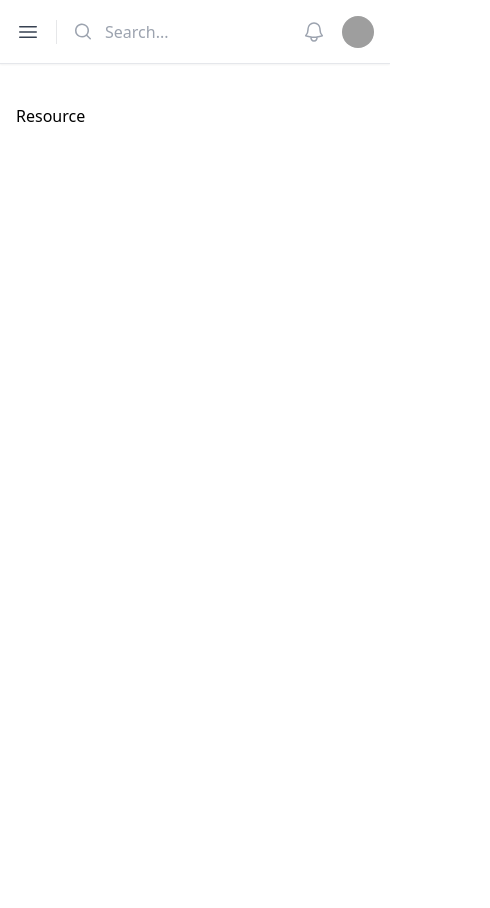
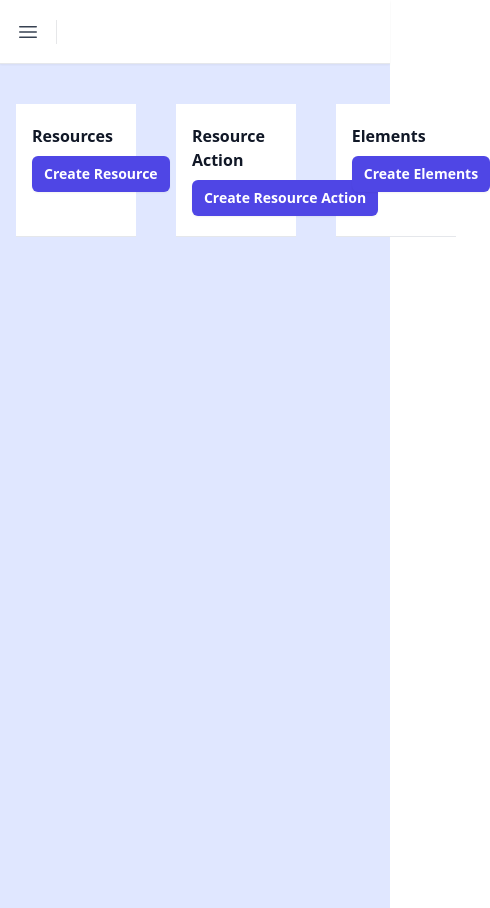
Before and after one commit to robinthomas007/automation-tool-frontend, a React (Create React App) app: page /resource in a window 390 px wide. Shown: the whole page, 490 px wide, since content can reach past the window. Before the commit the page ends 844 px from the top, so only its background shows below. Built offline with nearby package versions, Linux system fonts and the light colour scheme; grey boxes are pictures that could not be loaded.

Commit message:
modal implemented

```diff
--- /dev/null
+++ b/src/Components/Modal.tsx
@@ -0,0 +1,83 @@
+import { Fragment, useRef } from "react";
+import { Dialog, Transition } from "@headlessui/react";
+// import { CheckIcon } from "@heroicons/react/24/outline";
+
+export default function Modal({ open, setOpenModal, children }: any) {
+  // const [open, setOpen] = useState(true)
+
+  const cancelButtonRef = useRef(null);
+
+  return (
+    <Transition.Root show={open} as={Fragment}>
+      <Dialog
+        as="div"
+        className="relative z-10"
+        initialFocus={cancelButtonRef}
+        onClose={setOpenModal}
+      >
+        <Transition.Child
+          as={Fragment}
+          enter="ease-out duration-300"
+          enterFrom="opacity-0"
+          enterTo="opacity-100"
+          leave="ease-in duration-200"
+          leaveFrom="opacity-100"
+          leaveTo="opacity-0"
+        >
+          <div className="fixed inset-0 bg-gray-500 bg-opacity-75 transition-opacity" />
+        </Transition.Child>
+
+        <div className="fixed inset-0 z-10 w-screen overflow-y-auto">
+          <div className="flex min-h-full items-end justify-center p-4 text-center sm:items-center sm:p-0">
+            <Transition.Child
+              as={Fragment}
+              enter="ease-out duration-300"
+              enterFrom="opacity-0 translate-y-4 sm:translate-y-0 sm:scale-95"
+              enterTo="opacity-100 translate-y-0 sm:scale-100"
+              leave="ease-in duration-200"
+              leaveFrom="opacity-100 translate-y-0 sm:scale-100"
+              leaveTo="opacity-0 translate-y-4 sm:translate-y-0 sm:scale-95"
+            >
+              <Dialog.Panel className="relative transform overflow-hidden rounded-lg bg-white px-4 pb-4 pt-5 text-left shadow-xl transition-all sm:my-8 sm:w-full sm:max-w-lg sm:p-6">
+                <div>
+                  {/* <div className="mx-auto flex h-12 w-12 items-center justify-center rounded-full bg-green-100">
+                    <CheckIcon
+                      className="h-6 w-6 text-green-600"
+                      aria-hidden="true"
+                    />
+                  </div> */}
+                  <div className="mt-3 text-center sm:mt-5">
+                    <Dialog.Title
+                      as="h3"
+                      className="text-base font-semibold leading-6 text-gray-900"
+                    >
+                      Title
+                    </Dialog.Title>
+                    <div className="mt-2">{children}</div>
+                  </div>
+                </div>
+                <div className="mt-5 sm:mt-6 sm:grid sm:grid-flow-row-dense sm:grid-cols-2 sm:gap-3">
+                  <button
+                    type="button"
+                    className="inline-flex w-full justify-center rounded-md bg-indigo-600 px-3 py-2 text-sm font-semibold text-white shadow-sm hover:bg-indigo-500 focus-visible:outline focus-visible:outline-2 focus-visible:outline-offset-2 focus-visible:outline-indigo-600 sm:col-start-2"
+                    onClick={() => setOpenModal(false)}
+                  >
+                    Deactivate
+                  </button>
+                  <button
+                    type="button"
+                    className="mt-3 inline-flex w-full justify-center rounded-md bg-white px-3 py-2 text-sm font-semibold text-gray-900 shadow-sm ring-1 ring-inset ring-gray-300 hover:bg-gray-50 sm:col-start-1 sm:mt-0"
+                    onClick={() => setOpenModal(false)}
+                    ref={cancelButtonRef}
+                  >
+                    Cancel
+                  </button>
+                </div>
+              </Dialog.Panel>
+            </Transition.Child>
+          </div>
+        </div>
+      </Dialog>
+    </Transition.Root>
+  );
+}
--- a/src/Main/MainLayout.tsx
+++ b/src/Main/MainLayout.tsx
@@ -111,7 +111,7 @@ export default function Example() {
                   <div className="flex grow flex-col gap-y-5 overflow-y-auto bg-indigo-600 px-6 pb-4">
                     <div className="flex h-16 shrink-0 items-center">
                       <img
-                        className="h-8 w-auto"
+                        className="h-16 w-full mt-2 rounded-md"
                         src="https://www.google.com/u/2/ac/images/logo.gif?uid=104625288658739303984&service=google_gsuite"
                         alt="Your Company"
                       />
@@ -198,7 +198,7 @@ export default function Example() {
           <div className="flex grow flex-col gap-y-5 overflow-y-auto bg-indigo-600 px-6 pb-4">
             <div className="flex h-16 shrink-0 items-center">
               <img
-                className="h-8 w-auto"
+                className="h-16 w-full mt-2 rounded-md"
                 src="https://www.google.com/u/2/ac/images/logo.gif?uid=104625288658739303984&service=google_gsuite"
                 alt="Your Company"
               />
@@ -275,8 +275,8 @@ export default function Example() {
           </div>
         </div>
 
-        <div className="lg:pl-72">
-          <div className="sticky top-0 z-40 flex h-16 shrink-0 items-center gap-x-4 border-b border-gray-200 bg-white px-4 shadow-sm sm:gap-x-6 sm:px-6 lg:px-8">
+        <div className="lg:pl-72 bg-indigo-100">
+          <div className="lg:hidden sticky top-0 z-40 flex h-16 shrink-0 items-center gap-x-4 border-b border-gray-200 bg-white px-4 shadow-sm sm:gap-x-6 sm:px-6 lg:px-8">
             <button
               type="button"
               className="-m-2.5 p-2.5 text-gray-700 lg:hidden"
@@ -286,13 +286,12 @@ export default function Example() {
               <Bars3Icon className="h-6 w-6" aria-hidden="true" />
             </button>
 
-            {/* Separator */}
             <div
               className="h-6 w-px bg-gray-900/10 lg:hidden"
               aria-hidden="true"
             />
 
-            <div className="flex flex-1 gap-x-4 self-stretch lg:gap-x-6">
+            {/* <div className="flex flex-1 gap-x-4 self-stretch lg:gap-x-6">
               <form className="relative flex flex-1" action="#" method="GET">
                 <label htmlFor="search-field" className="sr-only">
                   Search
@@ -318,13 +317,11 @@ export default function Example() {
                   <BellIcon className="h-6 w-6" aria-hidden="true" />
                 </button>
 
-                {/* Separator */}
                 <div
                   className="hidden lg:block lg:h-6 lg:w-px lg:bg-gray-900/10"
                   aria-hidden="true"
                 />
 
-                {/* Profile dropdown */}
                 <Menu as="div" className="relative">
                   <Menu.Button className="-m-1.5 flex items-center p-1.5">
                     <span className="sr-only">Open user menu</span>
@@ -375,10 +372,10 @@ export default function Example() {
                   </Transition>
                 </Menu>
               </div>
-            </div>
+            </div> */}
           </div>
 
-          <main className="py-10">
+          <main className="py-10 min-h-screen">
             <div className="px-4 sm:px-6 lg:px-8">
               <Outlet />
             </div>
--- a/src/Main/pages/Resource.tsx
+++ b/src/Main/pages/Resource.tsx
@@ -1,7 +1,74 @@
+import { Fragment, useState } from "react";
+
+import Modal from "../../Components/Modal";
 const Resource = () => {
+  const [open, setOpenModal] = useState(true);
+  const [modelKey, setModelKey] = useState("");
+
   return (
-    <div>
-      <p>Resource</p>
+    <div className="flex flex-row">
+      {modelKey === "resource" && (
+        <Modal open={open} setOpenModal={setOpenModal}>
+          <p>{modelKey}</p>
+        </Modal>
+      )}
+      <div className="border-b border-gray-200 bg-white px-4 py-5 sm:px-6 w-96">
+        <div className="-ml-4 -mt-2 flex flex-wrap items-center justify-between sm:flex-nowrap">
+          <div className="ml-4 mt-2">
+            <h3 className="text-base font-semibold leading-6 text-gray-900">
+              Resources
+            </h3>
+          </div>
+          <div className="ml-4 mt-2 flex-shrink-0">
+            <button
+              type="button"
+              onClick={() => {
+                setModelKey("resource");
+                setOpenModal(true);
+              }}
+              className="relative inline-flex items-center rounded-md bg-indigo-600 px-3 py-2 text-sm font-semibold text-white shadow-sm hover:bg-indigo-500 focus-visible:outline focus-visible:outline-2 focus-visible:outline-offset-2 focus-visible:outline-indigo-600"
+            >
+              Create Resource
+            </button>
+          </div>
+        </div>
+      </div>
+
+      <div className="border-b border-gray-200 bg-white px-4 py-5 sm:px-6 w-96 ml-10">
+        <div className="-ml-4 -mt-2 flex flex-wrap items-center justify-between sm:flex-nowrap">
+          <div className="ml-4 mt-2">
+            <h3 className="text-base font-semibold leading-6 text-gray-900">
+              Resource Action
+            </h3>
+          </div>
+          <div className="ml-4 mt-2 flex-shrink-0">
+            <button
+              type="button"
+              className="relative inline-flex items-center rounded-md bg-indigo-600 px-3 py-2 text-sm font-semibold text-white shadow-sm hover:bg-indigo-500 focus-visible:outline focus-visible:outline-2 focus-visible:outline-offset-2 focus-visible:outline-indigo-600"
+            >
+              Create Resource Action
+            </button>
+          </div>
+        </div>
+      </div>
+
+      <div className="border-b border-gray-200 bg-white px-4 py-5 sm:px-6 w-96 ml-10">
+        <div className="-ml-4 -mt-2 flex flex-wrap items-center justify-between sm:flex-nowrap">
+          <div className="ml-4 mt-2">
+            <h3 className="text-base font-semibold leading-6 text-gray-900">
+              Elements
+            </h3>
+          </div>
+          <div className="ml-4 mt-2 flex-shrink-0">
+            <button
+              type="button"
+              className="relative inline-flex items-center rounded-md bg-indigo-600 px-3 py-2 text-sm font-semibold text-white shadow-sm hover:bg-indigo-500 focus-visible:outline focus-visible:outline-2 focus-visible:outline-offset-2 focus-visible:outline-indigo-600"
+            >
+              Create Elements
+            </button>
+          </div>
+        </div>
+      </div>
     </div>
   );
 };
--- a/src/Main/pages/Step.tsx
+++ b/src/Main/pages/Step.tsx
@@ -19,6 +19,7 @@ function UserPage() {
   }
   return (
     <div>
+      <div>This is Test page for now ignore this page</div>
       {loading && <div>Loading...</div>}
       {error && <div>Error: {error}</div>}
       {users?.map((user) => (
--- a/src/index.tsx
+++ b/src/index.tsx
@@ -1,4 +1,3 @@
-import React from "react";
 import ReactDOM from "react-dom/client";
 import "./index.scss";
 import router from "./Router";
--- a/tailwind.config.js
+++ b/tailwind.config.js
@@ -3,7 +3,11 @@ module.exports = {
   content: ["./src/**/*.{js,jsx,ts,tsx}"],
   purge: ["./src/**/*.{js,jsx,ts,tsx}", "./public/index.html"],
   theme: {
-    extend: {},
+    extend: {
+      primary: "#3490dc", // Replace with your desired color code
+      secondary: "#ccc",
+      danger: "#e3342f",
+    },
   },
   plugins: [],
 };
```
